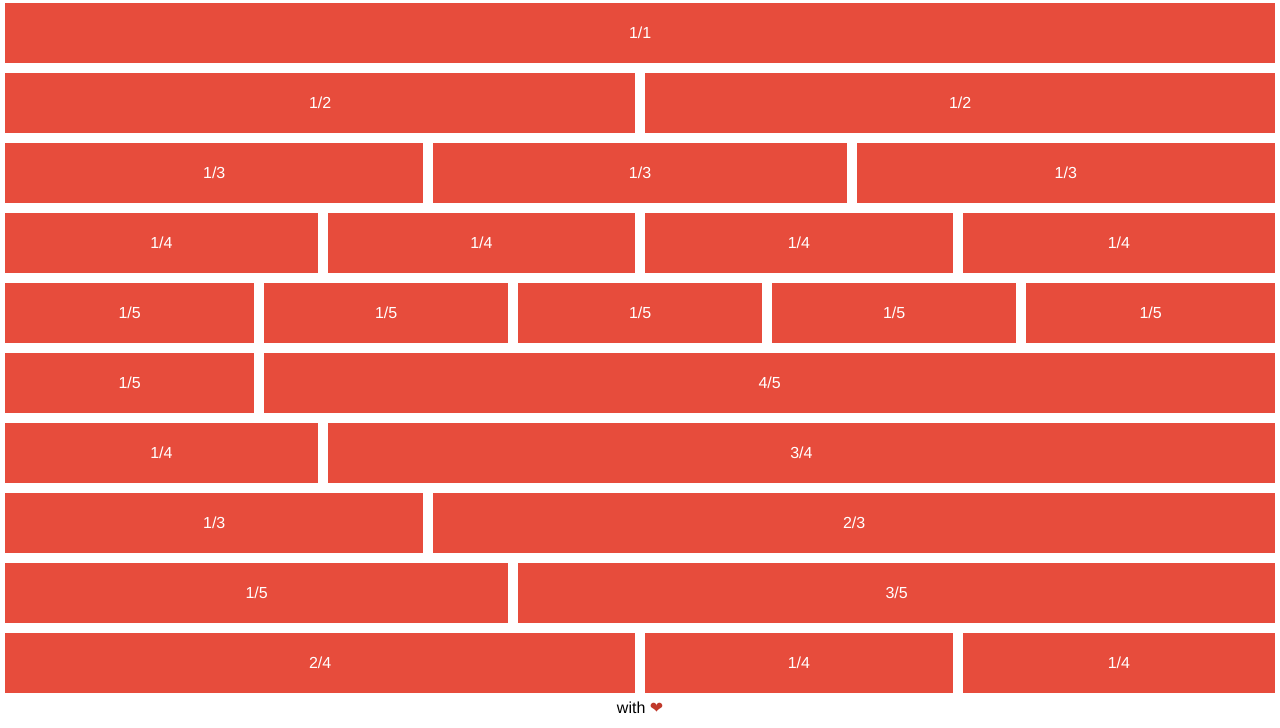
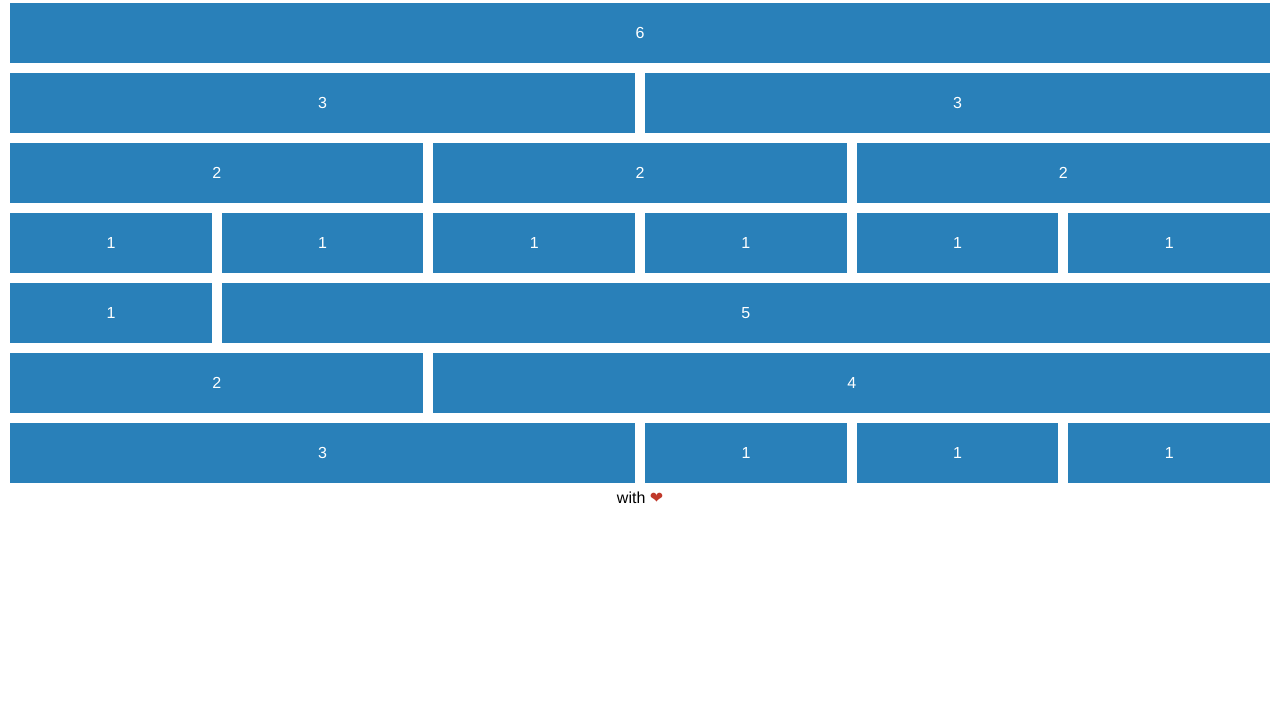
Before and after one commit to mercadolibre/mesh, a website: page index.html in a window 1280 px wide. Shown: the part 75-803 px from the top of the page. Drawn offline with Linux system fonts and the light colour scheme.

Commit message:
Create mesh v4.0.0.

```diff
--- a/index.html
+++ b/index.html
@@ -2,10 +2,10 @@
 <!--[if IE 7]>  <html class="no-js lt-ie10 lt-ie9 lt-ie8 ie7" lang="en"> <![endif]-->
 <!--[if IE 8]>  <html class="no-js lt-ie10 lt-ie9 ie8" lang="en"> <![endif]-->
 <!--[if IE 9]>  <html class="no-js lt-ie10 ie9" lang="en"> <![endif]-->
-<!--[if gt IE 8]><!--> <html class="no-js" lang="es"> <!--<![endif]-->
+<!--[if gt IE 8]><!--> <html class="no-js" lang="en"> <!--<![endif]-->
     <head>
         <meta charset="utf-8">
-        <title>Mesh v3.0.0</title>
+        <title>Mesh v4.0.0</title>
 
         <link rel="stylesheet" href="mesh.css">
         <style>
@@ -23,105 +23,90 @@
             }
 
             .box {
-                background-color: #e74c3c;
+                background-color: #2980b9;
                 padding: 20px;
-                margin: 5px 0;
+                margin: 5px;
                 color: #fff;
             }
         </style>
     </head>
 
     <body>
-        <h1>Mesh v3.0.0</h1>
+        <h1>Mesh v4.0.0</h1>
 
-        <div class="m-clearfix">
-            <div class="m-g1">
-                <div class="box">1/1</div>
-            </div>
-            <div class="m-g1-2">
-                <div class="box m-leftcolumn">1/2</div>
-            </div>
-            <div class="m-g1-2">
-                <div class="box m-rightcolumn">1/2</div>
-            </div>
-            <div class="m-g1-3">
-                <div class="box m-leftcolumn">1/3</div>
-            </div>
-            <div class="m-g1-3">
-                <div class="box m-centercolumn">1/3</div>
-            </div>
-            <div class="m-g1-3">
-                <div class="box m-rightcolumn">1/3</div>
-            </div>
-
-            <div class="m-g1-4">
-                <div class="box m-leftcolumn">1/4</div>
-            </div>
-            <div class="m-g1-4">
-                <div class="box m-centercolumn">1/4</div>
-            </div>
-            <div class="m-g1-4">
-                <div class="box m-centercolumn">1/4</div>
-            </div>
-            <div class="m-g1-4">
-                <div class="box m-rightcolumn">1/4</div>
-            </div>
-
-            <div class="m-g1-5">
-                <div class="box m-leftcolumn">1/5</div>
-            </div>
-            <div class="m-g1-5">
-                <div class="box m-centercolumn">1/5</div>
-            </div>
-            <div class="m-g1-5">
-                <div class="box m-centercolumn">1/5</div>
-            </div>
-            <div class="m-g1-5">
-                <div class="box m-centercolumn">1/5</div>
-            </div>
-            <div class="m-g1-5">
-                <div class="box m-rightcolumn">1/5</div>
-            </div>
-
-            <div class="m-g1-5">
-                <div class="box m-leftcolumn">1/5</div>
-            </div>
-            <div class="m-g4-5">
-                <div class="box m-rightcolumn">4/5</div>
-            </div>
-
-            <div class="m-g1-4">
-                <div class="box m-leftcolumn">1/4</div>
-            </div>
-            <div class="m-g3-4">
-                <div class="box m-rightcolumn">3/4</div>
-            </div>
-
-            <div class="m-g1-3">
-                <div class="box m-leftcolumn">1/3</div>
-            </div>
-            <div class="m-g2-3">
-                <div class="box m-rightcolumn">2/3</div>
-            </div>
-
-            <div class="m-g2-5">
-                <div class="box m-leftcolumn">1/5</div>
-            </div>
-            <div class="m-g3-5">
-                <div class="box m-rightcolumn">3/5</div>
-            </div>
+        <div class="mesh-6col">
+            <div class="box">6</div>
+        </div>
 
 
-            <div class="m-g2-4">
-                <div class="box m-leftcolumn">2/4</div>
-            </div>
-            <div class="m-g1-4">
-                <div class="box m-centercolumn">1/4</div>
-            </div>
-            <div class="m-g1-4">
-                <div class="box m-rightcolumn">1/4</div>
-            </div>
+        <div class="mesh-3col">
+            <div class="box">3</div>
         </div>
+        <div class="mesh-3col">
+            <div class="box">3</div>
+        </div>
+
+
+        <div class="mesh-2col">
+            <div class="box">2</div>
+        </div>
+        <div class="mesh-2col">
+            <div class="box">2</div>
+        </div>
+        <div class="mesh-2col">
+            <div class="box">2</div>
+        </div>
+
+
+        <div class="mesh-1col">
+            <div class="box">1</div>
+        </div>
+        <div class="mesh-1col">
+            <div class="box">1</div>
+        </div>
+        <div class="mesh-1col">
+            <div class="box">1</div>
+        </div>
+        <div class="mesh-1col">
+            <div class="box">1</div>
+        </div>
+        <div class="mesh-1col">
+            <div class="box">1</div>
+        </div>
+        <div class="mesh-1col">
+            <div class="box">1</div>
+        </div>
+
+
+        <div class="mesh-1col">
+            <div class="box">1</div>
+        </div>
+        <div class="mesh-5col">
+            <div class="box">5</div>
+        </div>
+
+
+        <div class="mesh-2col">
+            <div class="box">2</div>
+        </div>
+        <div class="mesh-4col">
+            <div class="box">4</div>
+        </div>
+
+
+        <div class="mesh-3col">
+            <div class="box">3</div>
+        </div>
+        <div class="mesh-1col">
+            <div class="box">1</div>
+        </div>
+        <div class="mesh-1col">
+            <div class="box">1</div>
+        </div>
+        <div class="mesh-1col">
+            <div class="box">1</div>
+        </div>
+
 
         <footer>
             with <i class="heart">❤</i>
--- a/mesh.css
+++ b/mesh.css
@@ -1,78 +1,36 @@
-[class*="m-g"] {
+[class^="mesh-"] {
     float: left;
     vertical-align: top;
 }
 
-.m-g1 {
+.mesh-6col {
     width: 100%;
 }
 
-.m-g1-2,
-.m-g2-4 {
+.mesh-5col {
+    width: 83.33%;
+}
+
+.mesh-4col {
+    width: 66.66%;
+}
+
+.mesh-3col {
     width: 50%;
 }
 
-.m-g1-3 {
-    width: 33.33%;
+.mesh-2col {
+    width: 33.333%;
 }
 
-.m-g2-3 {
-    width: 66.66%;
-}
-
-.m-g1-4 {
-    width: 25%;
-}
-
-.m-g3-4 {
-    width: 75%;
-}
-
-.m-g1-5 {
-    width: 20%;
-}
-
-.m-g2-5 {
-    width: 40%;
-}
-
-.m-g3-5 {
-    width: 60%;
-}
-
-.m-g4-5 {
-    width: 80%;
-}
-
-/* Gutters: You can use these on your inner elements */
-
-[class^="m-g"] .m-rightcolumn,
-[class^="m-g"] .m-centercolumn {
-    margin-left: 5px;
-}
-
-[class^="m-g"] .m-leftcolumn,
-[class^="m-g"] .m-centercolumn {
-    margin-right: 5px;
-}
-
-.m-clearfix:after {
-    content: "";
-    display: table;
-    clear: both;
+.mesh-1col {
+    width: 16.666%;
 }
 
 @media all and (max-width: 480px) {
-    [class*="m-g"] {
+    [class^="mesh-"] {
         width: 100%;
-        float: none;
-        clear: both;
-    }
-
-    [class*="m-g"] .m-rightcolumn,
-    [class*="m-g"] .m-leftcolumn,
-    [class*="m-g"] .m-centercolumn {
-        margin-left: 0;
+        display: block;
         margin-right: 0;
     }
 }
--- a/package.json
+++ b/package.json
@@ -1,6 +1,6 @@
 {
   "name": "mesh",
-  "version": "3.0.0",
+  "version": "4.0.0",
   "description": "Mesh is a tiny and powerful CSS grid system.",
   "author": "<chico@mercadolibre.com>",
   "contributors": [
```
Also changed, not shown: dist/mesh.css, dist/mesh.min.css.
